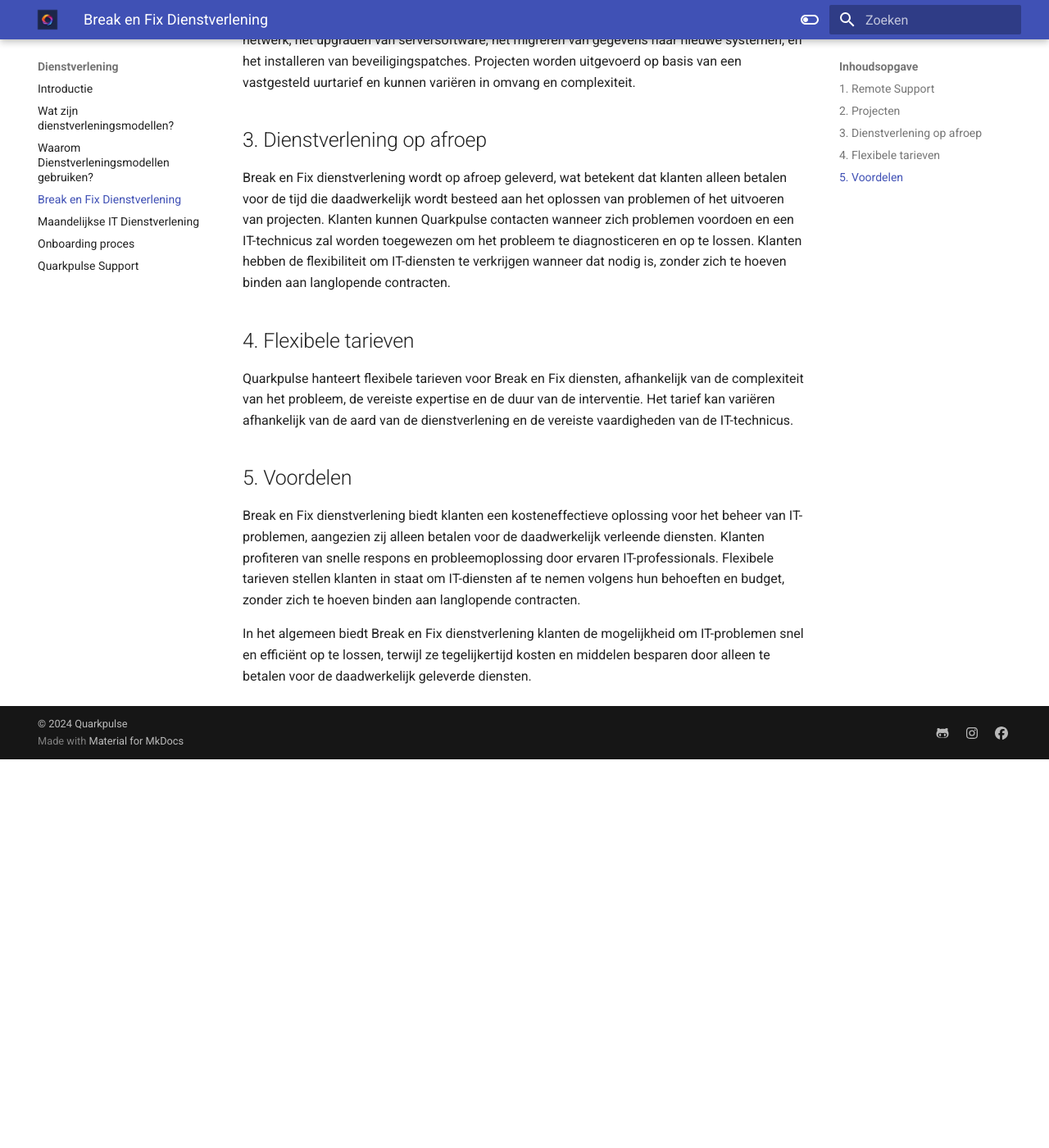
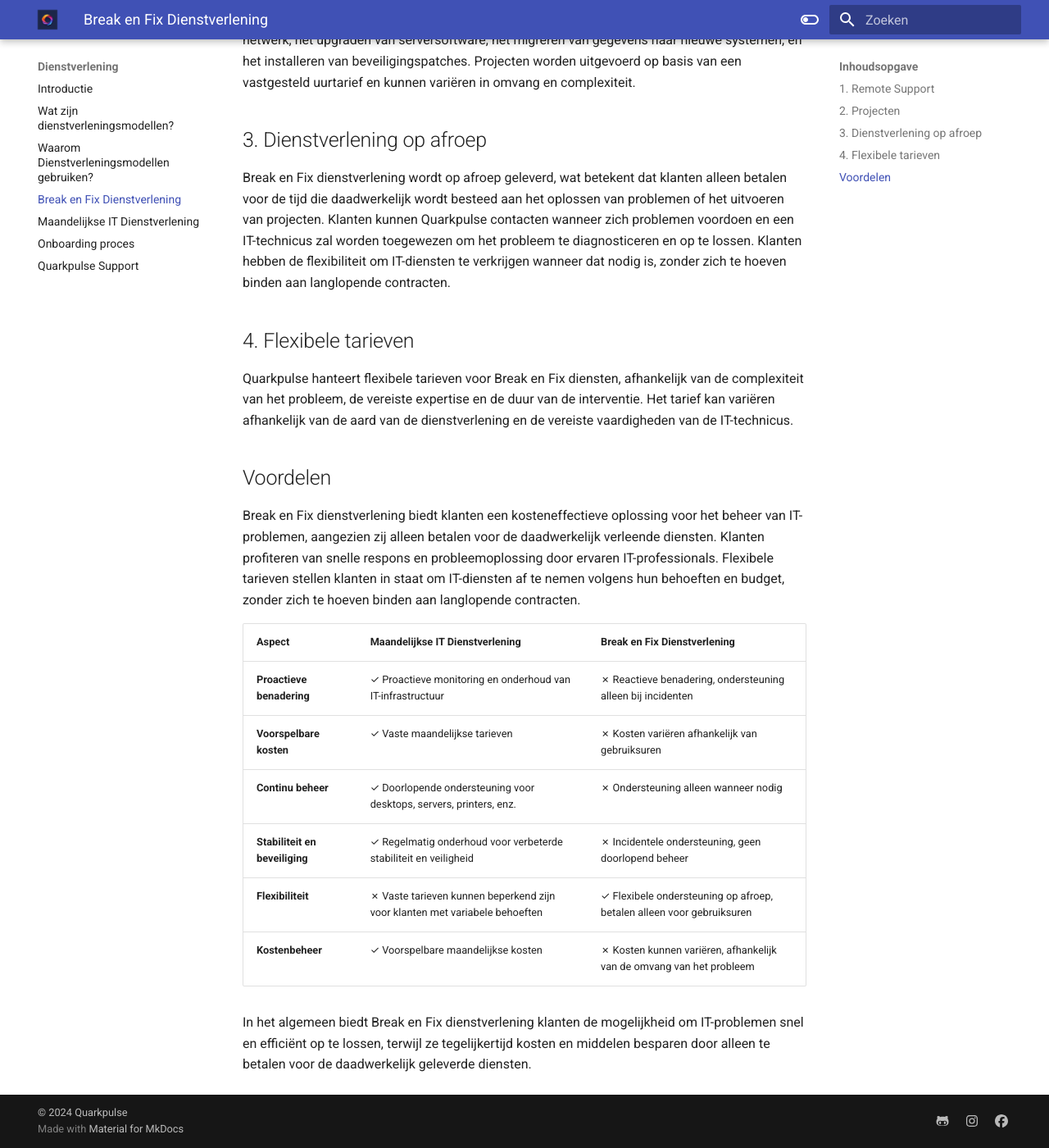
Before and after one commit to Quarkpulse/docs, an MkDocs documentation site: the page built from docs/Dienstverlening/break-en-fix-dienstverlening.md, in a window 1280 px wide and 1400 px high, scrolled down 706 px. Shown: the whole window at 82% size. Built offline with MkDocs 1.6.1 and Material for MkDocs 9.7.7, drawn with Linux system fonts in a browser that asks for light colours; before the commit the page ends 1632 px from its top, so only the background shows below that.

Commit message:
Update break-en-fix-dienstverlening.md

```diff
--- a/docs/Dienstverlening/break-en-fix-dienstverlening.md
+++ b/docs/Dienstverlening/break-en-fix-dienstverlening.md
@@ -14,7 +14,18 @@
 ## 4. Flexibele tarieven
 Quarkpulse hanteert flexibele tarieven voor Break en Fix diensten, afhankelijk van de complexiteit van het probleem, de vereiste expertise en de duur van de interventie. Het tarief kan variëren afhankelijk van de aard van de dienstverlening en de vereiste vaardigheden van de IT-technicus.
 
-## 5. Voordelen
+## Voordelen
 Break en Fix dienstverlening biedt klanten een kosteneffectieve oplossing voor het beheer van IT-problemen, aangezien zij alleen betalen voor de daadwerkelijk verleende diensten. Klanten profiteren van snelle respons en probleemoplossing door ervaren IT-professionals. Flexibele tarieven stellen klanten in staat om IT-diensten af te nemen volgens hun behoeften en budget, zonder zich te hoeven binden aan langlopende contracten.
 
+
+| Aspect                     | **Maandelijkse IT Dienstverlening**   | **Break en Fix Dienstverlening** |
+|----------------------------|---------------------------------------|----------------------------------|
+| **Proactieve benadering** | ✓ Proactieve monitoring en onderhoud van IT-infrastructuur | ✗ Reactieve benadering, ondersteuning alleen bij incidenten |
+| **Voorspelbare kosten**    | ✓ Vaste maandelijkse tarieven        | ✗ Kosten variëren afhankelijk van gebruiksuren |
+| **Continu beheer**         | ✓ Doorlopende ondersteuning voor desktops, servers, printers, enz. | ✗ Ondersteuning alleen wanneer nodig |
+| **Stabiliteit en beveiliging** | ✓ Regelmatig onderhoud voor verbeterde stabiliteit en veiligheid | ✗ Incidentele ondersteuning, geen doorlopend beheer |
+| **Flexibiliteit**          | ✗ Vaste tarieven kunnen beperkend zijn voor klanten met variabele behoeften | ✓ Flexibele ondersteuning op afroep, betalen alleen voor gebruiksuren |
+| **Kostenbeheer**           | ✓ Voorspelbare maandelijkse kosten | ✗ Kosten kunnen variëren, afhankelijk van de omvang van het probleem |
+
+
 In het algemeen biedt Break en Fix dienstverlening klanten de mogelijkheid om IT-problemen snel en efficiënt op te lossen, terwijl ze tegelijkertijd kosten en middelen besparen door alleen te betalen voor de daadwerkelijk geleverde diensten.
```
